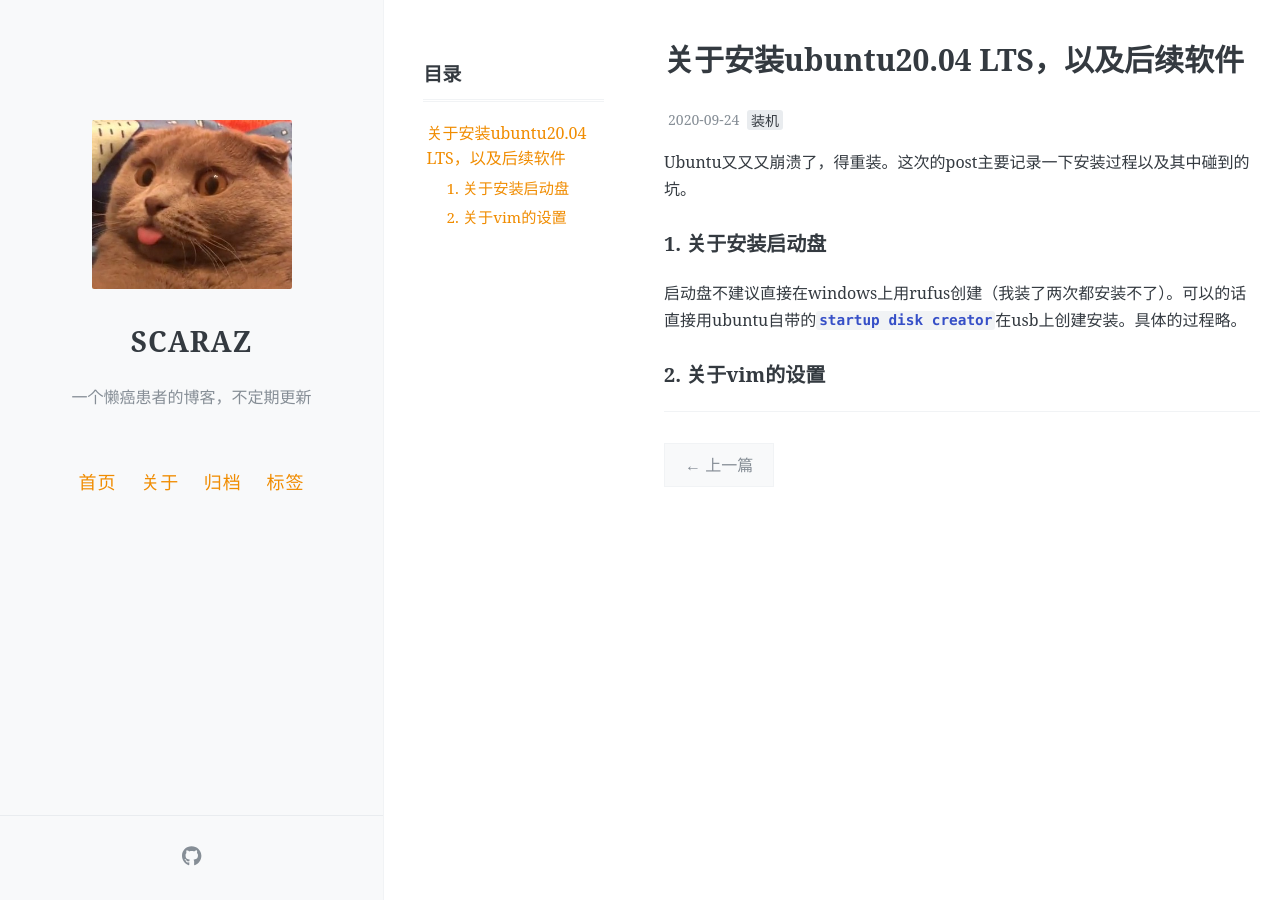
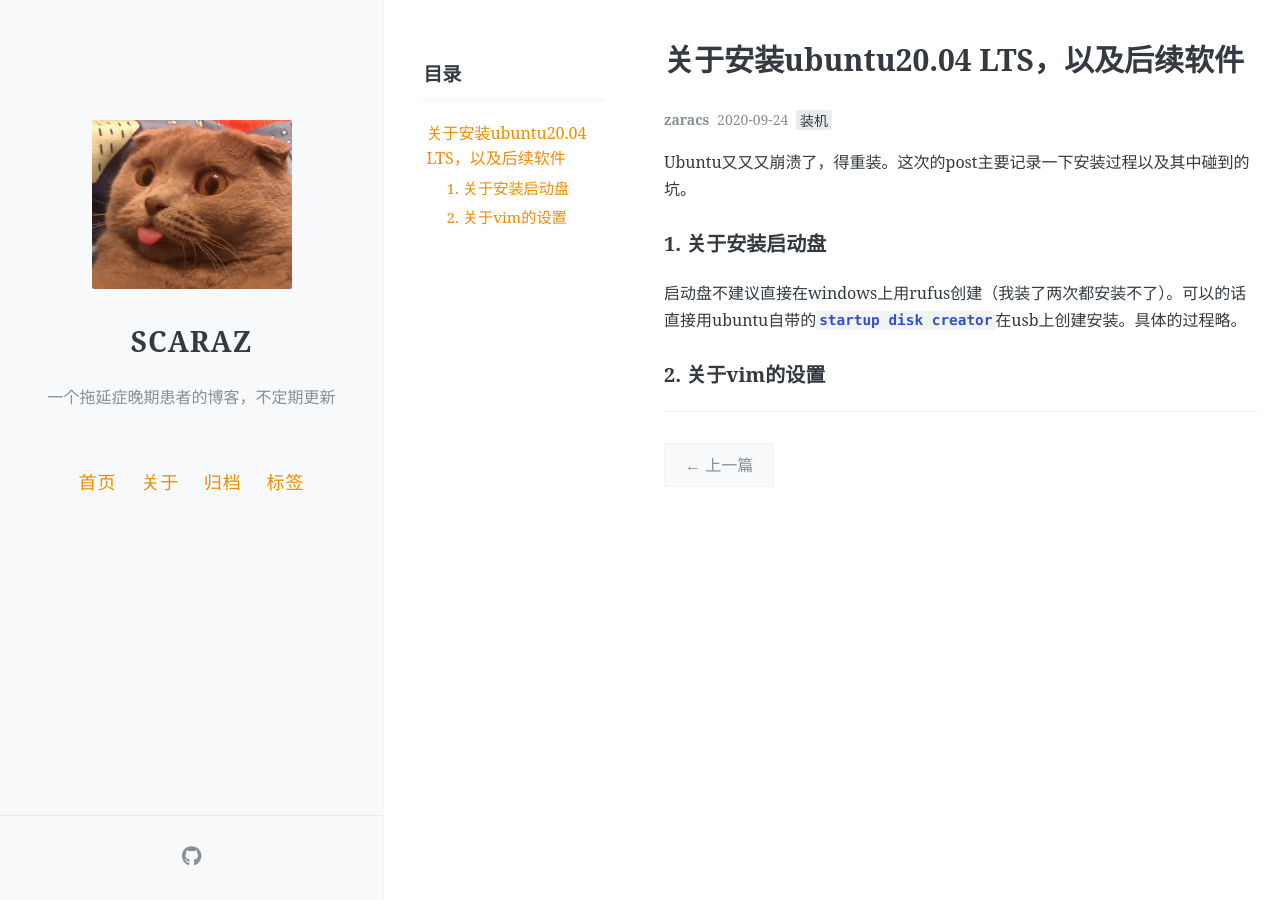
Before and after one commit to iptmt/blog, a Jekyll site: the page built from _posts/2020-9-25-install-ubuntu-20.04.md, in a window 1280 px wide. Built offline with Jekyll 4.4.1, drawn with Linux system fonts in a browser that asks for light colours; comment, search, counter and statistics services are not loaded.

Commit message:
author bug fix

```diff
--- a/_config.yml
+++ b/_config.yml
@@ -8,7 +8,7 @@
 
 # 描述/签名
 name: SCARAZ
-description: 一个懒癌患者的博客，不定期更新
+description: 一个拖延症晚期患者的博客，不定期更新
 
 # 输入你的网站域名（如果你没有添加自己的域名，而是直接用GitHub pages分配的域名的话可以省略）
 url:
@@ -66,7 +66,7 @@ footer-links:
   youtube: # channel/<your_long_string> or user/<user-name>
 
 # 站点页脚的文字
-footer-text: #
+footer-text:  #
 
 #
 # 评论，注意，请不要同时添加多种不同的评论区
--- a/_posts/2020-9-25-install-ubuntu-20.04.md
+++ b/_posts/2020-9-25-install-ubuntu-20.04.md
@@ -2,7 +2,7 @@
 layout: post
 title: 关于安装ubuntu20.04 LTS，以及后续软件
 date: 2020-09-24
-Author: zaracs
+author: zaracs
 tags: [装机]
 toc: true #是否显示目录
 pinned: false #文章是否置顶
```
Also changed, not shown: _posts/2020-9-24-first-trial.md (+1 -1 lines).
